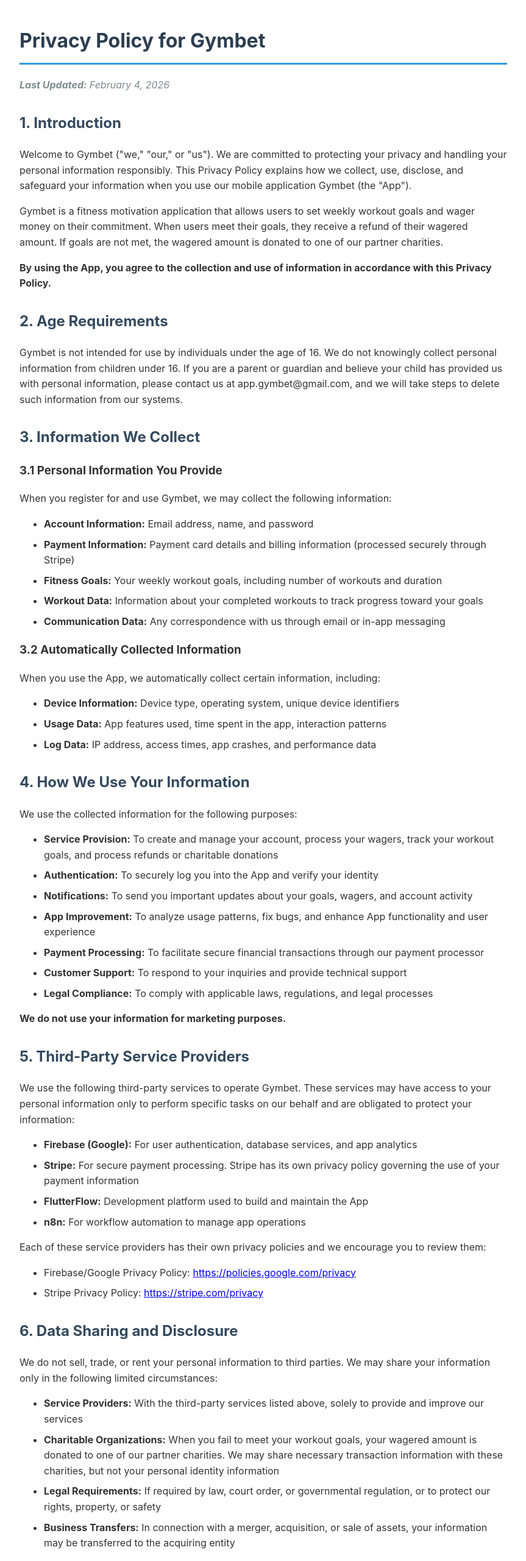
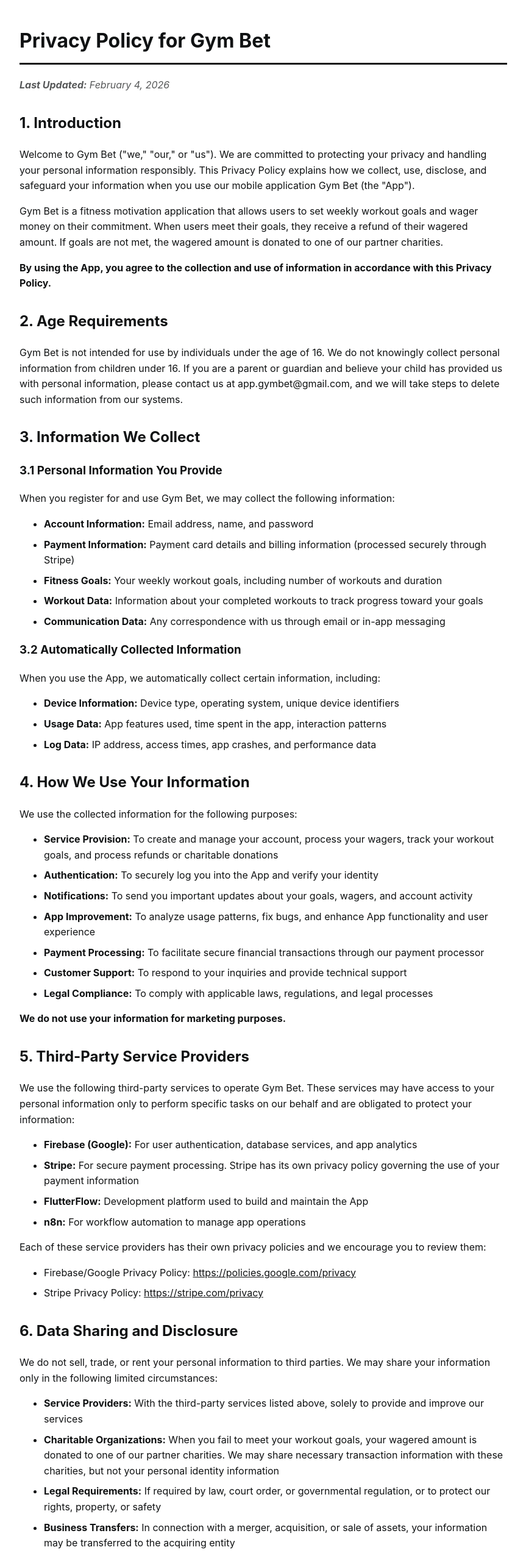
Before and after one commit to GymBetApp/Privacy-Policy, a plain HTML site: page index.html in a window 1280 px wide. Shown: the top 2560 px of the page at 61% size, without its empty margins (208-1071 px from the left). Drawn offline with Linux system fonts and the light colour scheme.

Commit message:
Update index.html

```diff
--- a/index.html
+++ b/index.html
@@ -3,7 +3,7 @@
 <head>
     <meta charset="UTF-8">
     <meta name="viewport" content="width=device-width, initial-scale=1.0">
-    <title>Gymbet - Privacy Policy</title>
+    <title>Gym Bet - Privacy Policy</title>
     <style>
         body {
             font-family: -apple-system, BlinkMacSystemFont, 'Segoe UI', Roboto, Oxygen, Ubuntu, Cantarell, sans-serif;
@@ -11,26 +11,32 @@
             max-width: 800px;
             margin: 0 auto;
             padding: 20px;
-            color: #333;
+            color: #101213;
+            background-color: #ffffff;
         }
         h1 {
-            color: #2c3e50;
-            border-bottom: 3px solid #3498db;
+            color: #101213;
+            border-bottom: 3px solid #101213;
             padding-bottom: 10px;
         }
         h2 {
-            color: #34495e;
+            color: #101213;
             margin-top: 30px;
         }
+        h3 {
+            color: #101213;
+        }
         .last-updated {
-            color: #7f8c8d;
+            color: #101213;
             font-style: italic;
+            opacity: 0.7;
         }
         .contact-info {
-            background-color: #ecf0f1;
+            background-color: #f5f5f5;
             padding: 15px;
             border-radius: 5px;
             margin: 20px 0;
+            border: 1px solid #101213;
         }
         ul {
             margin: 10px 0;
@@ -38,26 +44,33 @@
         li {
             margin: 8px 0;
         }
+        a {
+            color: #101213;
+            text-decoration: underline;
+        }
+        a:hover {
+            opacity: 0.7;
+        }
     </style>
 </head>
 <body>
-    <h1>Privacy Policy for Gymbet</h1>
+    <h1>Privacy Policy for Gym Bet</h1>
     <p class="last-updated"><strong>Last Updated:</strong> February 4, 2026</p>
 
     <h2>1. Introduction</h2>
-    <p>Welcome to Gymbet ("we," "our," or "us"). We are committed to protecting your privacy and handling your personal information responsibly. This Privacy Policy explains how we collect, use, disclose, and safeguard your information when you use our mobile application Gymbet (the "App").</p>
+    <p>Welcome to Gym Bet ("we," "our," or "us"). We are committed to protecting your privacy and handling your personal information responsibly. This Privacy Policy explains how we collect, use, disclose, and safeguard your information when you use our mobile application Gym Bet (the "App").</p>
 
-    <p>Gymbet is a fitness motivation application that allows users to set weekly workout goals and wager money on their commitment. When users meet their goals, they receive a refund of their wagered amount. If goals are not met, the wagered amount is donated to one of our partner charities.</p>
+    <p>Gym Bet is a fitness motivation application that allows users to set weekly workout goals and wager money on their commitment. When users meet their goals, they receive a refund of their wagered amount. If goals are not met, the wagered amount is donated to one of our partner charities.</p>
 
     <p><strong>By using the App, you agree to the collection and use of information in accordance with this Privacy Policy.</strong></p>
 
     <h2>2. Age Requirements</h2>
-    <p>Gymbet is not intended for use by individuals under the age of 16. We do not knowingly collect personal information from children under 16. If you are a parent or guardian and believe your child has provided us with personal information, please contact us at app.gymbet@gmail.com, and we will take steps to delete such information from our systems.</p>
+    <p>Gym Bet is not intended for use by individuals under the age of 16. We do not knowingly collect personal information from children under 16. If you are a parent or guardian and believe your child has provided us with personal information, please contact us at app.gymbet@gmail.com, and we will take steps to delete such information from our systems.</p>
 
     <h2>3. Information We Collect</h2>
 
     <h3>3.1 Personal Information You Provide</h3>
-    <p>When you register for and use Gymbet, we may collect the following information:</p>
+    <p>When you register for and use Gym Bet, we may collect the following information:</p>
     <ul>
         <li><strong>Account Information:</strong> Email address, name, and password</li>
         <li><strong>Payment Information:</strong> Payment card details and billing information (processed securely through Stripe)</li>
@@ -89,7 +102,7 @@
     <p><strong>We do not use your information for marketing purposes.</strong></p>
 
     <h2>5. Third-Party Service Providers</h2>
-    <p>We use the following third-party services to operate Gymbet. These services may have access to your personal information only to perform specific tasks on our behalf and are obligated to protect your information:</p>
+    <p>We use the following third-party services to operate Gym Bet. These services may have access to your personal information only to perform specific tasks on our behalf and are obligated to protect your information:</p>
 
     <ul>
         <li><strong>Firebase (Google):</strong> For user authentication, database services, and app analytics</li>
@@ -145,7 +158,7 @@
     <p>If you are a California resident, you have specific rights under the California Consumer Privacy Act (CCPA), including the right to know what personal information we collect, the right to delete your information, and the right to opt-out of the sale of your information. We do not sell your personal information.</p>
 
     <h2>11. International Data Transfers</h2>
-    <p>Gymbet is based in the United States (Simpsonville, South Carolina). If you are accessing the App from outside the United States, please be aware that your information may be transferred to, stored, and processed in the United States where our servers and service providers are located. By using the App, you consent to this transfer.</p>
+    <p>Gym Bet is based in the United States (Simpsonville, South Carolina). If you are accessing the App from outside the United States, please be aware that your information may be transferred to, stored, and processed in the United States where our servers and service providers are located. By using the App, you consent to this transfer.</p>
 
     <h2>12. Changes to This Privacy Policy</h2>
     <p>We may update this Privacy Policy from time to time to reflect changes in our practices or for legal, regulatory, or operational reasons. We will notify you of any material changes by posting the new Privacy Policy on this page and updating the "Last Updated" date. We encourage you to review this Privacy Policy periodically.</p>
@@ -160,9 +173,9 @@
     </div>
 
     <h2>14. Consent</h2>
-    <p>By using Gymbet, you consent to our Privacy Policy and agree to its terms.</p>
+    <p>By using Gym Bet, you consent to our Privacy Policy and agree to its terms.</p>
 
-    <hr style="margin: 40px 0; border: none; border-top: 1px solid #ddd;">
-    <p style="text-align: center; color: #7f8c8d; font-size: 14px;">© 2026 Gymbet. All rights reserved.</p>
+    <hr style="margin: 40px 0; border: none; border-top: 1px solid #101213;">
+    <p style="text-align: center; color: #101213; font-size: 14px; opacity: 0.7;">© 2026 Gym Bet. All rights reserved.</p>
 </body>
 </html>
```
